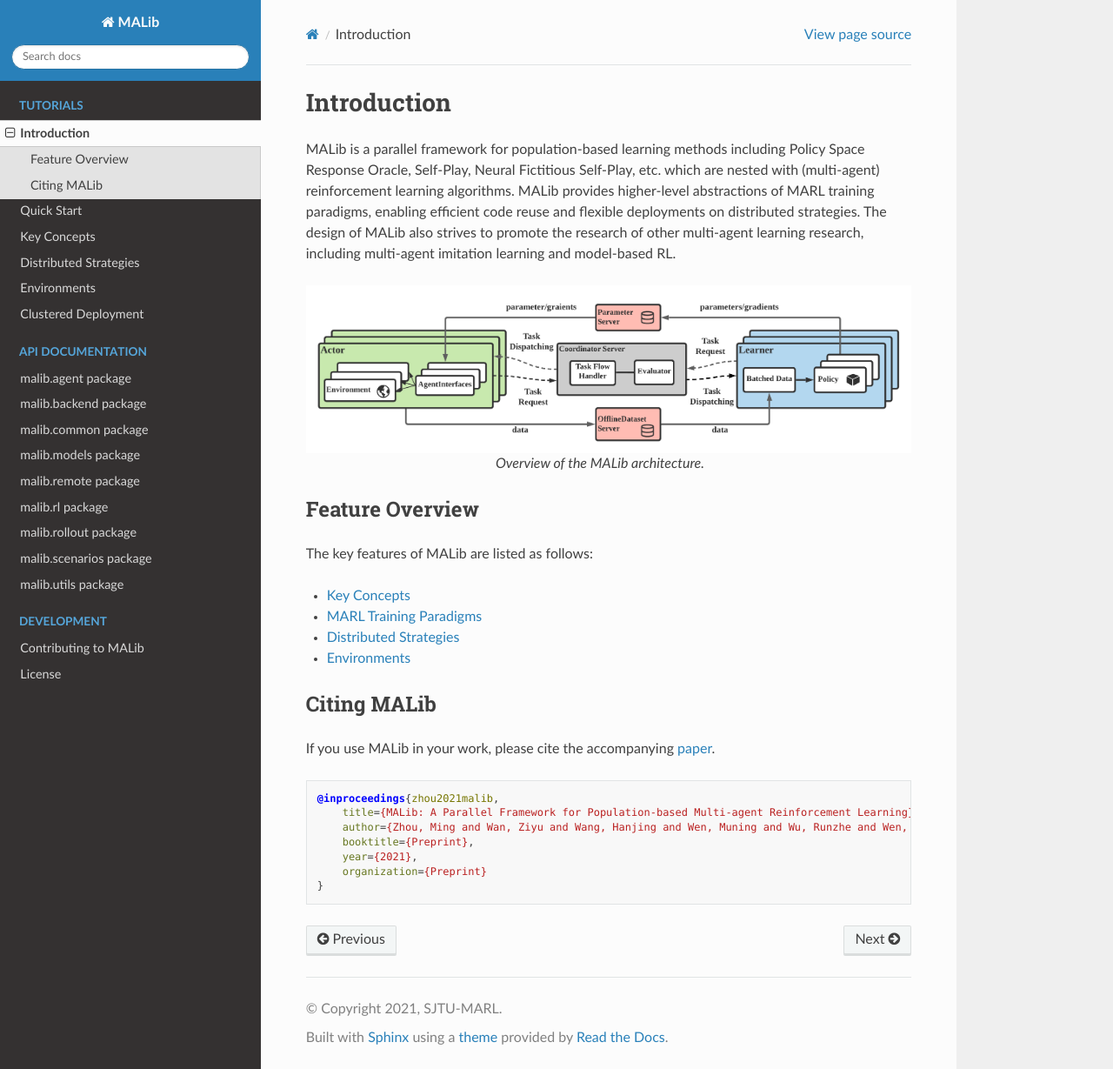
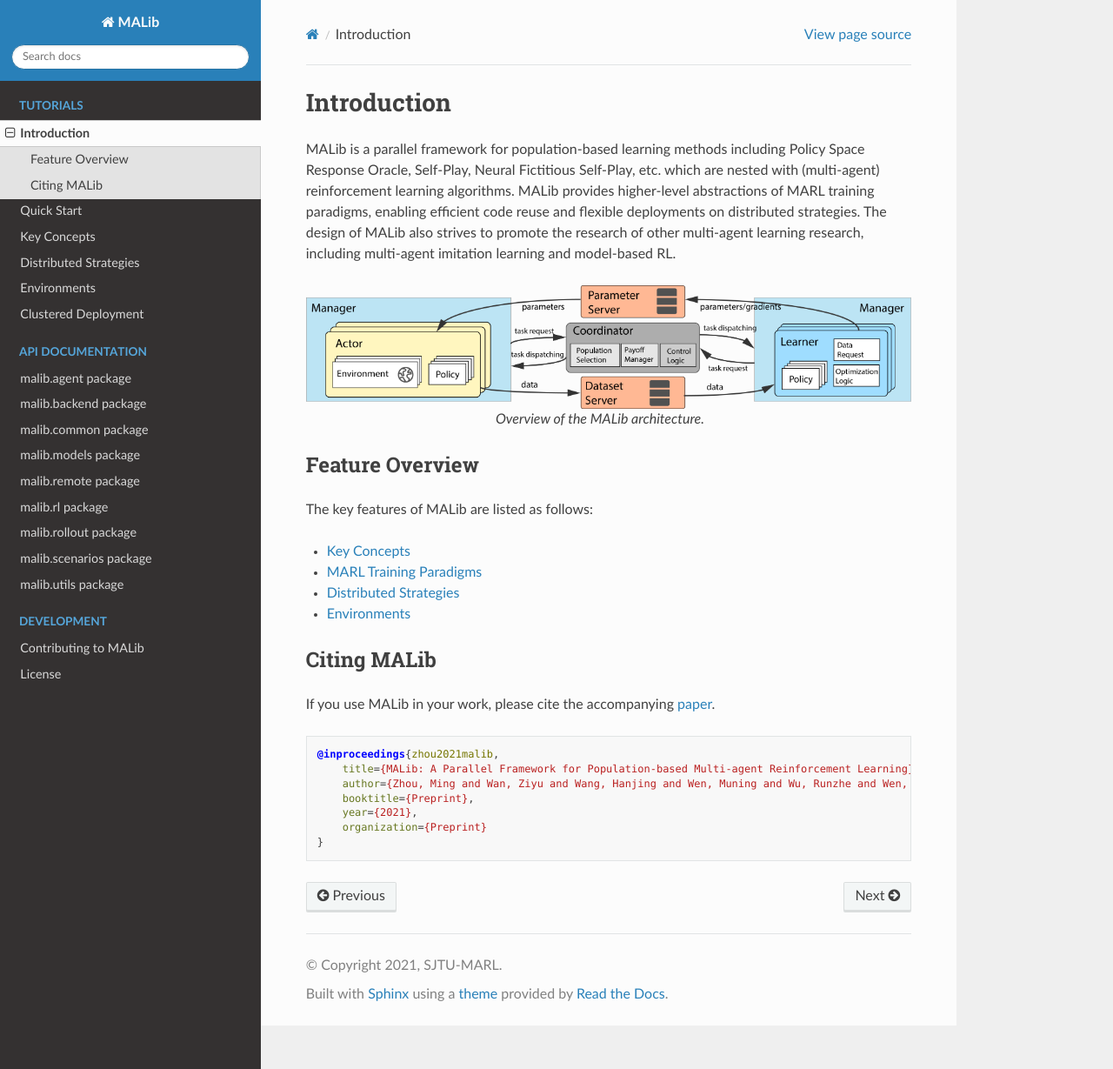
Before and after one commit to sjtu-marl/malib, a Sphinx documentation site: the page built from docs/source/intro.rst, in a window 1280 px wide and 1229 px high. Shown: the whole window at 87% size. Built offline with Sphinx 7.4.7 and the Read the Docs theme 2.0.0, drawn with Linux system fonts in a browser that asks for light colours; pages that are not in the unit, such as notebooks, are missing from menus.

Commit message:
update architecture illustration

```diff
--- a/docs/source/intro.rst
+++ b/docs/source/intro.rst
@@ -3,7 +3,7 @@ Introduction
 
 MALib is a parallel framework for population-based learning methods including Policy Space Response Oracle, Self-Play, Neural Fictitious Self-Play, etc. which are nested with (multi-agent) reinforcement learning algorithms. MALib provides higher-level abstractions of MARL training paradigms, enabling efficient code reuse and flexible deployments on distributed strategies. The design of MALib also strives to promote the research of other multi-agent learning research, including multi-agent imitation learning and model-based RL.
 
-.. figure:: ../imgs/Architecture.png
+.. figure:: ../imgs/architecture3.png
     :align: center
 
     Overview of the MALib architecture.
```
Also changed, not shown: README.md (+1 -1 lines), docs/imgs/architecture3.png (added).
